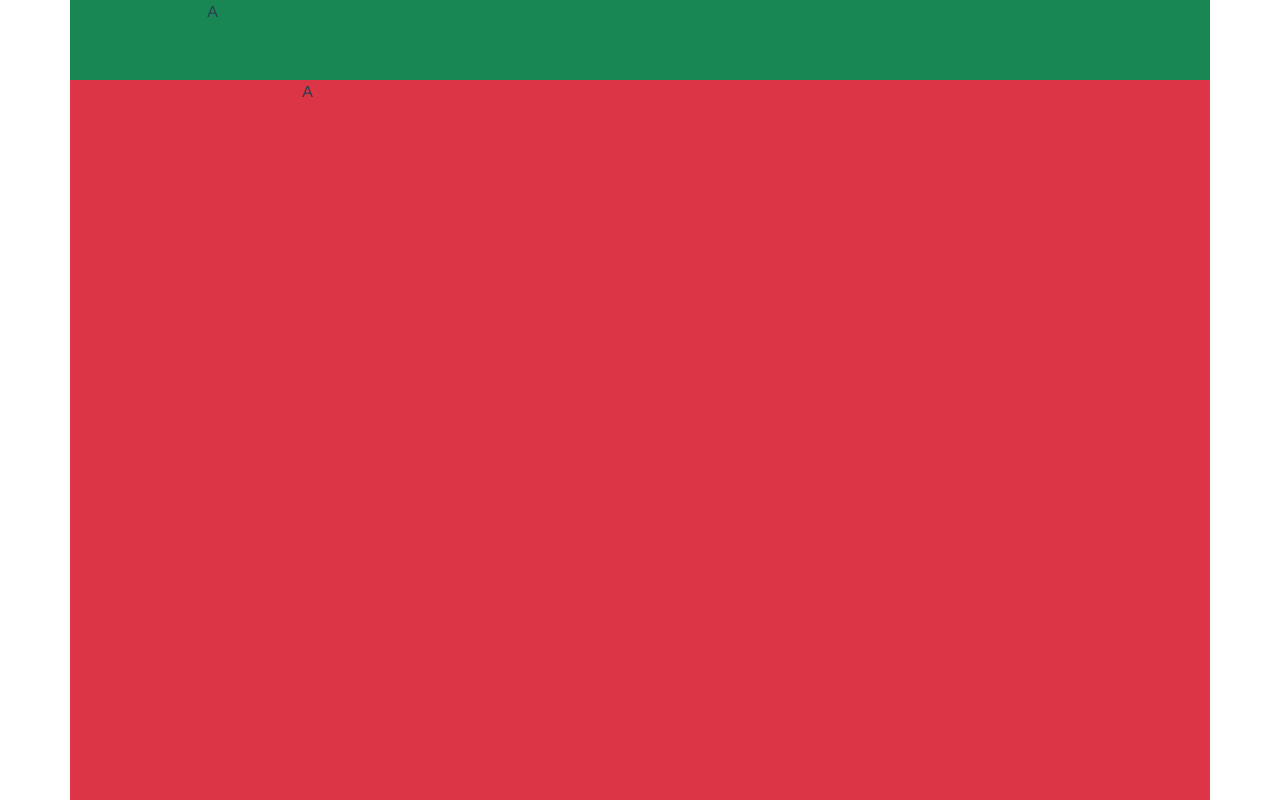
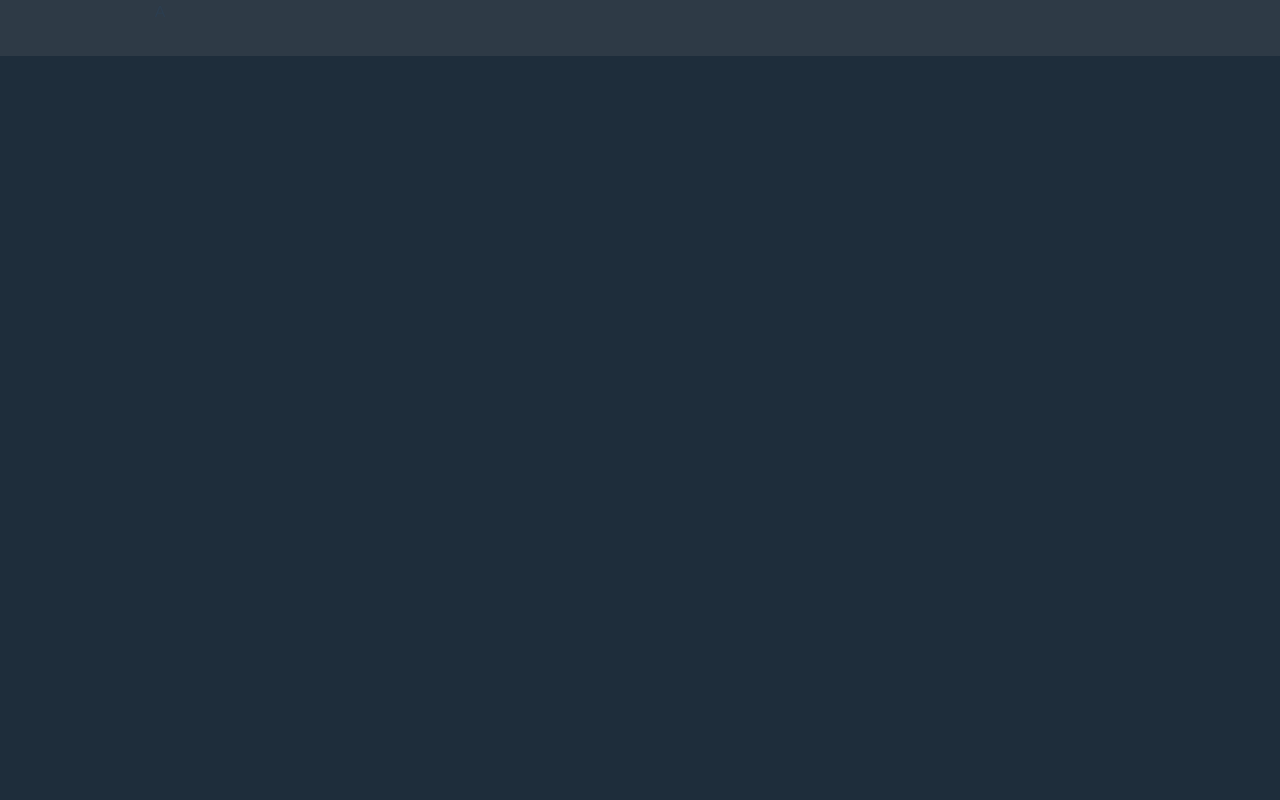
Before and after one commit to 78741722Ale/vue-dischi, a Vue app: page / in a window 1280 px wide. Built offline with nearby package versions, Linux system fonts and the light colour scheme; a web font is replaced by a local one.

Commit message:
Aggiunto modifiche ai componenti, tra cui colore e dimensioni

```diff
--- a/src/components/HeaderComponent.vue
+++ b/src/components/HeaderComponent.vue
@@ -1,5 +1,5 @@
 <template>
-    <div class="container h_header bg-success">
+    <div class="container-fluid bg_header h_header">
         <div class="row">
             <div class="col-3">
                 A
@@ -15,10 +15,14 @@ export default {
 </script>
 
 <style lang="scss" scoped>
-
+// Altezza in VH per l'header
 .h_header {
-    height: 10vh;
+    height: 7vh;
     width: 100%;
+}
+// Color Background
+.bg_header {
+    background-color: #2E3A46;
 }
 
 
--- a/src/components/MainComponent.vue
+++ b/src/components/MainComponent.vue
@@ -1,8 +1,8 @@
 <template>
     <!-- Genitore -->
-    <div class="container h_main bg-danger">
+    <div class="container-fluid h_main bg_main">
         <div class="row">
-            <div class="col-5">A</div>
+            <div class="col-5"></div>
         </div>
     </div>
 </template>
@@ -14,10 +14,16 @@ export default {
 </script>
 
 <style lang="scss" scoped>
-
+// Altezza in VH del Main
 .h_main {
-    height: calc(100% - 10vh);
+    height: calc(100% - 7vh);
     width: 100%;
 }
 
+// Colore di Background
+.bg_main {
+    background-color: #1E2D3B;
+}
+
+
 </style>
```
Also changed, not shown: src/components/HelloWorld.vue (deleted, +0 -15 lines).
